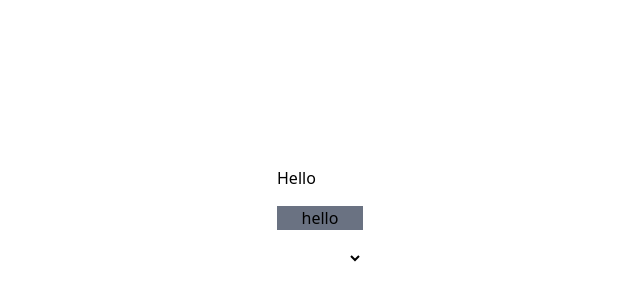
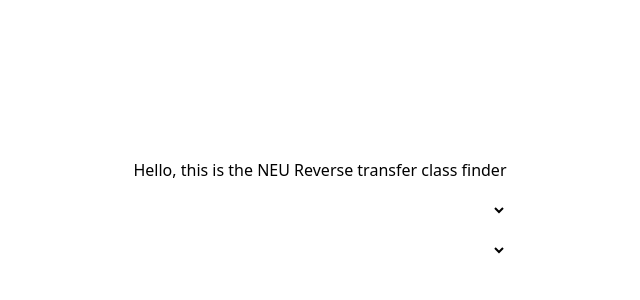
Before and after one commit to ACoullard/NEU_transfer_course_frontend, a React (Vite) app: page / in a window 1280 px wide. Shown: the part 174-474 px from the top of the page, without its empty margins (320-960 px from the left). Built offline with nearby package versions, Linux system fonts and the light colour scheme.

Commit message:
Complete drop down menus

```diff
--- a/src/App.tsx
+++ b/src/App.tsx
@@ -1,30 +1,32 @@
-// import { useState } from 'react'
-import { useEffect, useState, useRef } from 'react'
+import { useEffect, useState, useRef, ReactElement } from 'react'
 import './App.css'
 
 let firstRun = true
-type ClassList = {[key:string]: string}
+type ClassList = {[key:string]: string[]}
 
 function fetchClassList() {
   // fetches the list of available NEU classes in dictionary form
   // classlist[department] = [code1, code2, ...]
-  return {"ENG":"101", "MATH":"1365"}
+  return {"ENG":["101"], "MATH":["1365", "2000", "101"]}
 }
 
 
-function buildDeptOptions(classList: ClassList) {
+function buildOptions(optionsValues: string[]) {
   const deptOptions = []
-  for(let i = 0; i < classList.keys.length; i++) {
-    deptOptions.push(<option key={i}>{classList.keys[i]}</option>)
+  for(let i = 0; i < optionsValues.length; i++) {
+    deptOptions.push(<option key={i}>{optionsValues[i]}</option>)
   }
-
+  console.log(deptOptions)
+  return deptOptions
 }
 
 function App() {
 
   const [dept, setDept] = useState('')
+  const [code, setCode] = useState('')
   const classList = useRef<ClassList | null>(null)
-  const deptOption = useRef<JSX.Element[]>
+  const [deptOptions, setDeptOptions] = useState<ReactElement[] | null>(null)
+  let codeOptions = null
 
   // this only runs on the first render
   useEffect(() => {
@@ -32,19 +34,24 @@
       firstRun = false
 
       classList.current = fetchClassList()
+      const departments = Object.keys(classList.current)
+
+      setDeptOptions(buildOptions([''].concat(departments)))
     }
   }, [])
 
-  console.log(classList)
+  if (dept == '' || classList.current == null){
+    codeOptions = [<option key='0'></option>]
+  } else {
+    codeOptions = buildOptions(classList.current[dept])
+  }
+
   return (
     <>
     {/* Main div. Just centers*/}
     <div className='h-screen flex justify-center items-center'>
       <div className='flex flex-col gap-4'>
-        <h1 className='text-3x1' >Hello</h1>
-        <button className='bg-gray-500 hover:bg-gray-400'>
-          hello
-        </button>
+        <h1 className='text-3x1' >Hello, this is the NEU Reverse transfer class finder</h1>
 
         <select
           value={dept}
@@ -52,11 +59,18 @@
           onChange={(e) => {
           setDept(e.target.value)
         }}>
-          <option id='0'></option>
-          <option id='1'>helloooo</option>
-          <option id='2'>test2</option>
+          {deptOptions}
         </select>
-        <p>{dept}</p>
+
+        <select
+          value={code}
+
+          onChange={(e) => {
+          setCode(e.target.value)
+        }}>
+          {codeOptions}
+        </select>
+        <p className='mt-4'>{dept} {code}</p>
       </div>
     </div>
     </>
```
Also changed, not shown: src/components/ResultsTable.tsx (added), src/components/dropdown.tsx (deleted).
